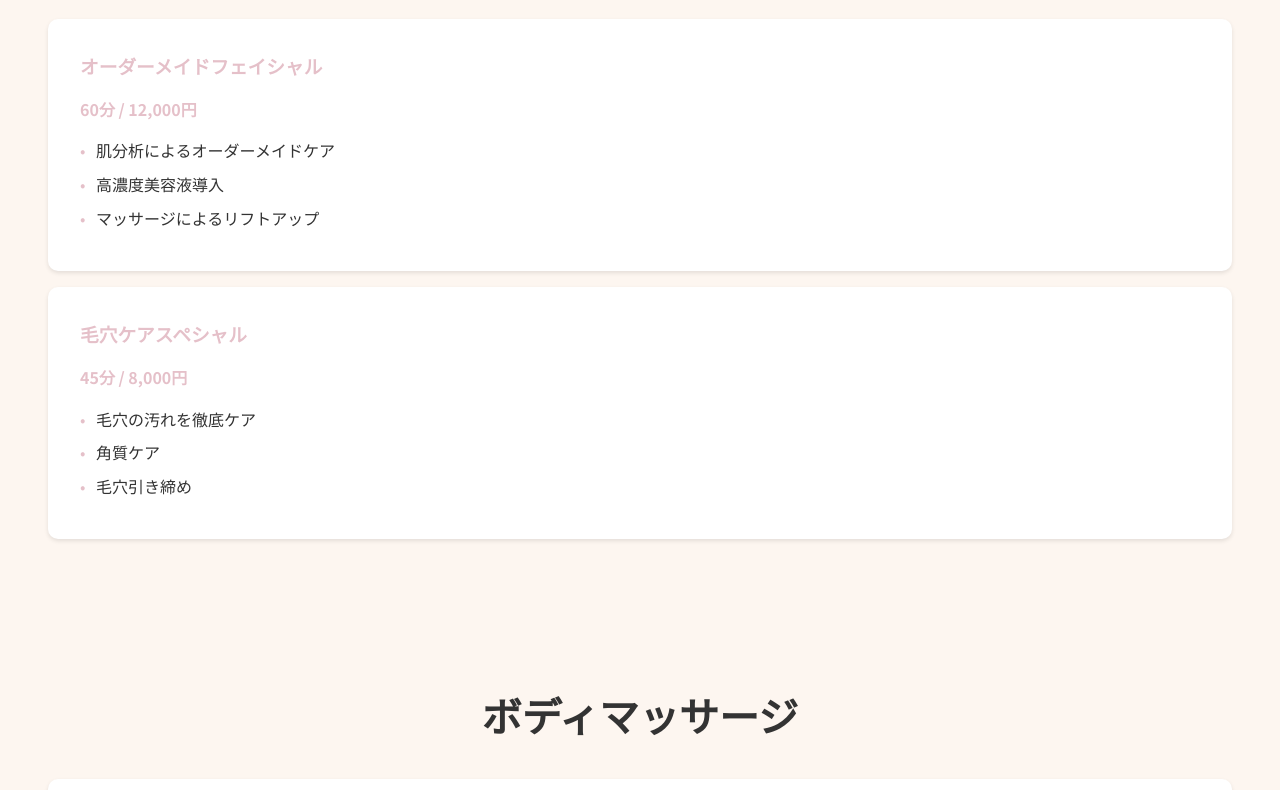
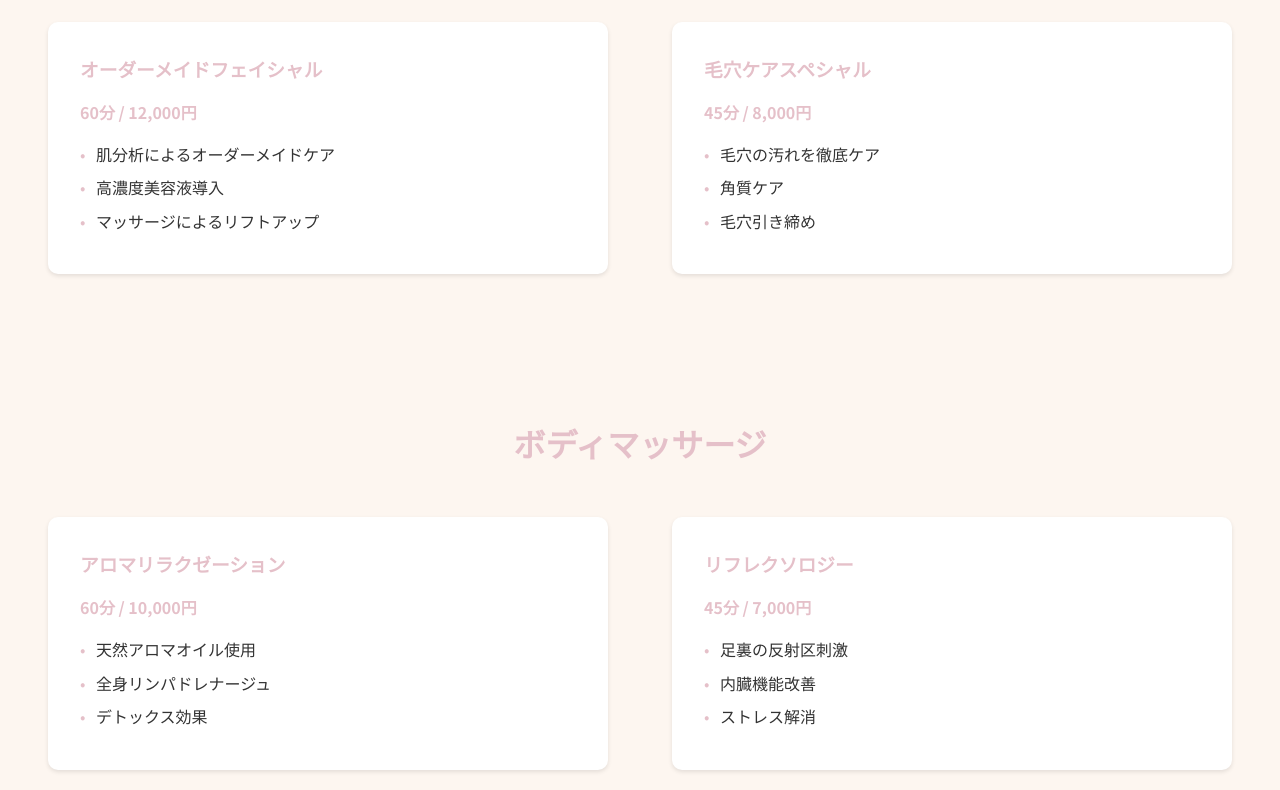
Before and after one commit to kenma-design/beatuty-lp, a plain HTML site: page menu.html in a window 1280 px wide. Shown: the part 522-1312 px from the top of the page. Drawn offline with nearby package versions, Linux system fonts and the light colour scheme.

Commit message:
Add files via upload

```diff
--- a/style.css
+++ b/style.css
@@ -248,6 +248,62 @@ background-color: #F8E9EF;
 padding: 8rem 2rem 4rem;
 text-align: center;
 margin-bottom: 4rem;
+}
+
+.menu-section {
+padding: 4rem 2rem;
+background-color: #FDF6F0;
+}
+
+.menu-section h2 {
+font-size: clamp(1.5rem, 4vw, 2rem);
+color: #E5C0C9;
+margin-bottom: 2rem;
+text-align: center;
+}
+
+.menu-item {
+background-color: white;
+padding: 2rem;
+border-radius: 10px;
+box-shadow: 0 2px 4px rgba(0,0,0,0.1);
+margin-bottom: 2rem;
+}
+
+.menu-item h3 {
+color: #E5C0C9;
+margin-bottom: 1rem;
+}
+
+.menu-item p {
+color: #E5C0C9;
+font-weight: bold;
+margin-bottom: 1rem;
+}
+
+.menu-item ul {
+list-style: none;
+padding: 0;
+}
+
+.menu-item ul li {
+margin-bottom: 0.5rem;
+padding-left: 1rem;
+position: relative;
+}
+
+.menu-item ul li::before {
+content: '•';
+color: #E5C0C9;
+position: absolute;
+left: 0;
+}
+
+.menu-grid {
+display: grid;
+grid-template-columns: repeat(auto-fit, minmax(300px, 1fr));
+gap: 2rem;
+margin-top: 2rem;
 }
 
 /* FAQ Page Styles */
```
